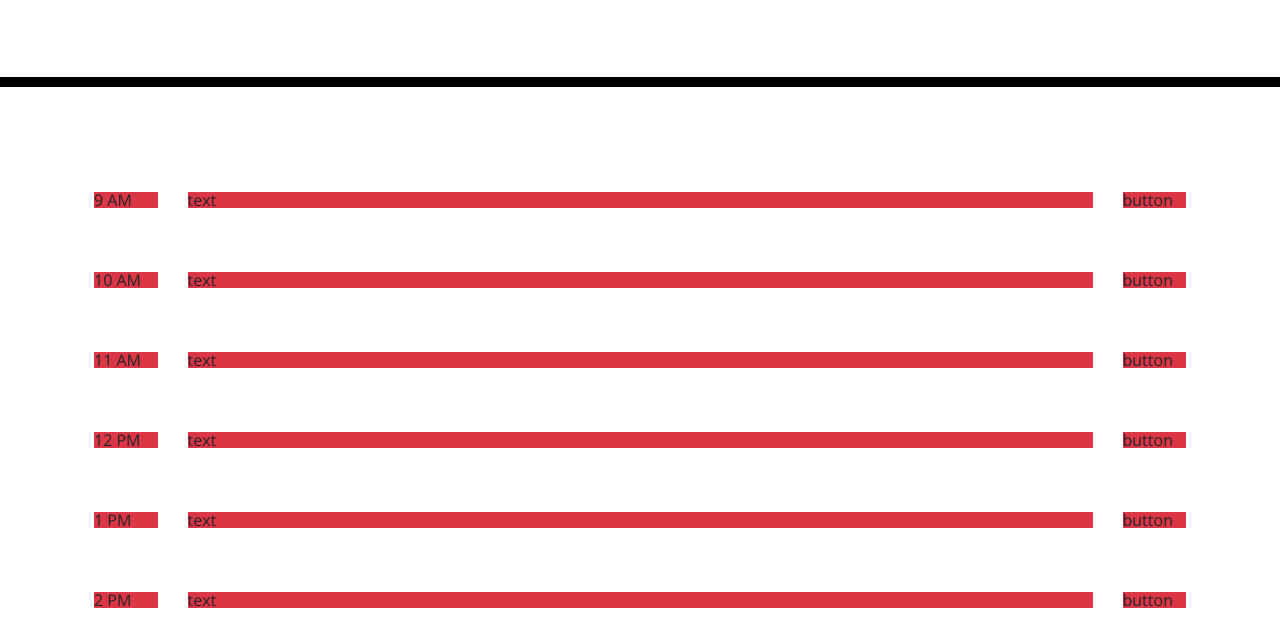
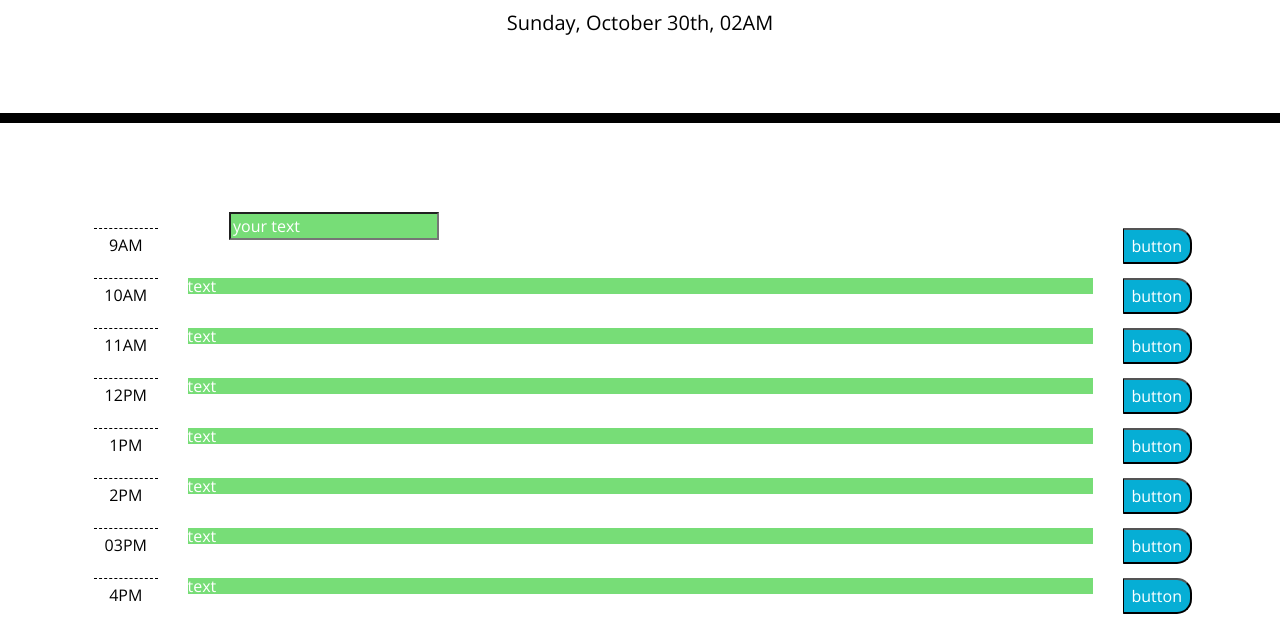
Before and after one commit to MaksimRazuvaev/third_paty_api_calendar, a plain HTML site: page index.html in a window 1280 px wide. Shown: the part 181-800 px from the top of the page. Drawn offline with nearby package versions, Linux system fonts and the light colour scheme.

Commit message:
README file is added. Changed attributes accross HTML. JS function to update hours is written

```diff
--- a/assets/css/style.css
+++ b/assets/css/style.css
@@ -32,7 +32,7 @@ textarea {
 
 .row {
   white-space: pre-wrap;
-  height: 80px;
+  height: 50px;
   border-top: 1px solid white;
 }
 
--- a/assets/js/script.js
+++ b/assets/js/script.js
@@ -0,0 +1,24 @@
+
+// to display current day at the top of the calendar
+var today = moment();
+$("#currentDay").text(today.format("dddd, MMMM Do, hhA"));
+
+// to color timeblock to indicate whether it is in the past, present, or future
+$("div.row").each(function() {
+    var getCurrentHour = today.hour();
+    var getCalendarHour = $(this).children().children().attr("id");
+
+    if (getCurrentHour == getCalendarHour){
+        $(this).children(".col-10").children().attr("class", "present");
+    }
+    else if(getCurrentHour > getCalendarHour){
+        $(this).children(".col-10").children().attr("class", "past");
+    }else{
+        $(this).children(".col-10").children().attr("class", "future");
+    }
+  });
+
+//save to local storage
+$( ".saveBtn" ).click(function() {
+    alert( "Handler for .click() called." );
+  });
--- a/index.html
+++ b/index.html
@@ -31,108 +31,108 @@
     <div class="container my-5 p-4">
       <!-- Timeblocks go here -->
       <div class="row">
-        <div class="col-1">
-          <p class="bg-danger">9 AM</p>
+        <div class="col-1 ">
+          <p id="9" class="text-center p-2 hour ">9AM</p>
         </div>
         <div class="col-10">
-          <p class="bg-danger">text</p>
+          <input value="your text">
         </div>
         <div class="col-1">
-          <p class="bg-danger">button</p>
+          <button class="p-2 saveBtn">button</button>
         </div>
       </div>
       <div class="row">
-          <div class="col-1">
-            <p class="bg-danger">10 AM</p>
+        <div class="col-1 ">
+          <p id="10" class="text-center p-2 hour ">10AM</p>
         </div>
         <div class="col-10">
-            <p class="bg-danger">text</p>
+          <p class="p-2 ">text</p>
         </div>
         <div class="col-1">
-            <p class="bg-danger">button</p>
+          <button class="p-2 saveBtn">button</button>
         </div>
       </div>
       <div class="row">
-          <div class="col-1">
-            <p class="bg-danger">11 AM</p>
+        <div class="col-1 ">
+          <p id="11" class="text-center p-2 hour ">11AM</p>
         </div>
         <div class="col-10">
-            <p class="bg-danger">text</p>
+          <p class="p-2 ">text</p>
         </div>
         <div class="col-1">
-            <p class="bg-danger">button</p>
+          <button class="p-2 saveBtn">button</button>
         </div>
       </div>
       <div class="row">
-          <div class="col-1">
-            <p class="bg-danger">12 PM</p>
+        <div class="col-1 ">
+          <p id="12" class="text-center p-2 hour ">12PM</p>
         </div>
         <div class="col-10">
-            <p class="bg-danger">text</p>
+          <p class="p-2 ">text</p>
         </div>
         <div class="col-1">
-            <p class="bg-danger">button</p>
+          <button class="p-2 saveBtn">button</button>
         </div>
       </div>
       <div class="row">
-          <div class="col-1">
-            <p class="bg-danger">1 PM</p>
+        <div class="col-1 ">
+          <p id="13" class="text-center p-2 hour ">1PM</p>
         </div>
         <div class="col-10">
-            <p class="bg-danger">text</p>
+          <p class="p-2 ">text</p>
         </div>
         <div class="col-1">
-            <p class="bg-danger">button</p>
+          <button class="p-2 saveBtn">button</button>
         </div>
       </div>
       <div class="row">
-          <div class="col-1">
-            <p class="bg-danger">2 PM</p>
+        <div class="col-1 ">
+          <p id="14" class="text-center p-2 hour ">2PM</p>
         </div>
         <div class="col-10">
-            <p class="bg-danger">text</p>
+          <p class="p-2 ">text</p>
         </div>
         <div class="col-1">
-            <p class="bg-danger">button</p>
+          <button class="p-2 saveBtn">button</button>
         </div>
       </div>
       <div class="row">
-          <div class="col-1">
-            <p class="bg-danger">3 PM</p>
+        <div class="col-1 ">
+          <p id="15" class="text-center p-2 hour ">03PM</p>
         </div>
         <div class="col-10">
-            <p class="bg-danger">text</p>
+          <p class="p-2 ">text</p>
         </div>
         <div class="col-1">
-            <p class="bg-danger">button</p>
+          <button class="p-2 saveBtn">button</button>
         </div>
       </div>
       <div class="row">
-          <div class="col-1">
-            <p class="text-center p-2">4 PM</p>
+        <div class="col-1 ">
+          <p id="16" class="text-center p-2 hour ">4PM</p>
         </div>
         <div class="col-10">
-            <p class="alert alert-secondary p-2">text</p>
+          <p class="p-2 ">text</p>
         </div>
         <div class="col-1">
-            <p class="bg-danger p-2">button</p>
+          <button class="p-2 saveBtn">button</button>
         </div>
       </div>
       <div class="row">
-          <div class="col-1">
-            <p class="bg-danger">5 PM</p>
+        <div class="col-1 ">
+          <p id="17" class="text-center p-2 hour ">5PM</p>
         </div>
         <div class="col-10">
-            <p class="bg-danger">text</p>
+          <p class="p-2 ">text</p>
         </div>
         <div class="col-1">
-            <p class="bg-danger">button</p>
-          </div>
+          <button class="p-2 saveBtn">button</button>
         </div>
       </div>
     </div>
 
     <script src="https://cdnjs.cloudflare.com/ajax/libs/jquery/3.2.1/jquery.min.js"></script>
     <script src="https://cdnjs.cloudflare.com/ajax/libs/moment.js/2.24.0/moment.min.js"></script>
+    <script src="./assets/js/script.js"></script>
   </body>
 </html>
```
Also changed, not shown: 1 other file. Lines whose indentation alone changed are shown as unchanged.
